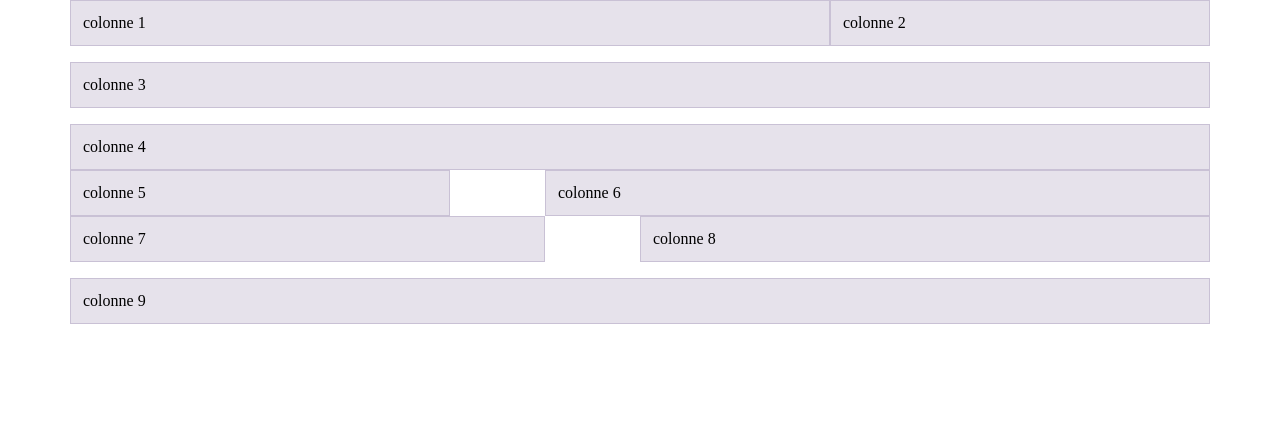
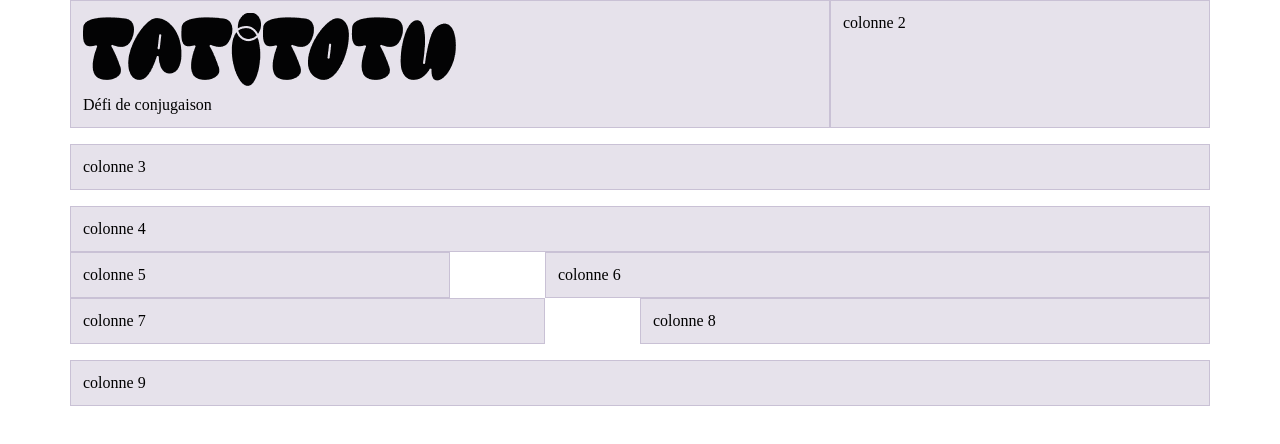
Before and after one commit to joliehelfer/tatitotu, a website built with Parcel: page src/index.html in a window 1280 px wide. Built offline with nearby package versions, Linux system fonts and the light colour scheme.

Commit message:
ajout logo html

```diff
--- a/src/index.html
+++ b/src/index.html
@@ -10,7 +10,10 @@
     <script src="js/main.js" type="module"></script>
     <div class="container">
       <div class="row">
-        <div class="col-8">colonne 1</div>
+        <div class="col-8">
+          <img src="img/logo-tatitotu.png" alt="logo-tatitotu" />
+          <p>Défi de conjugaison</p>
+        </div>
         <div class="col-4">colonne 2</div>
       </div>
       <div class="row">
```
